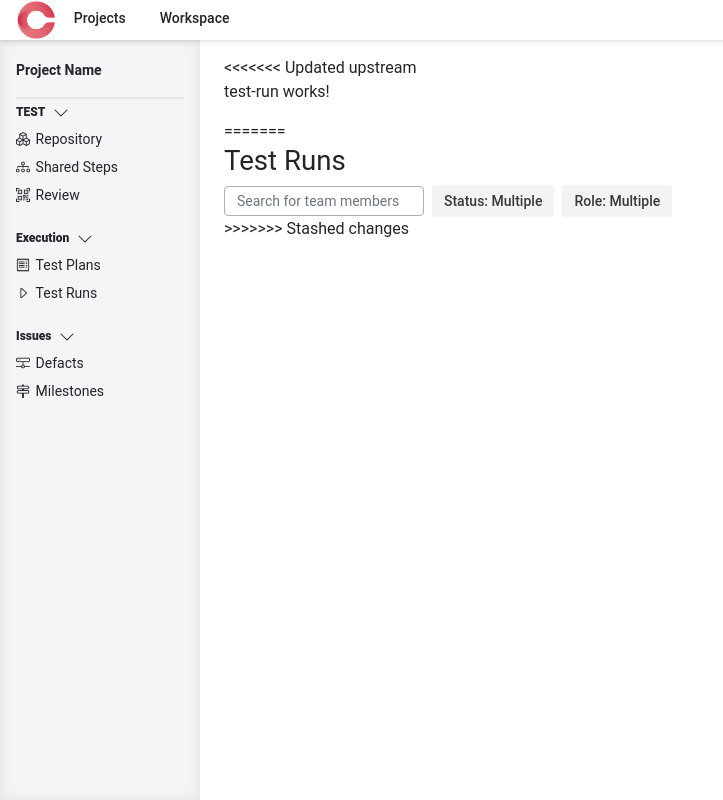
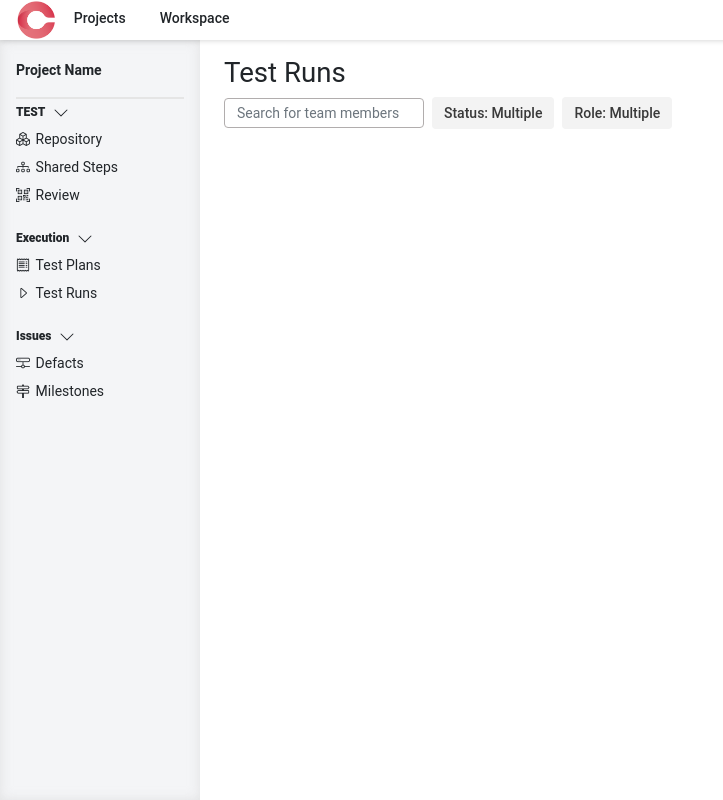
Before and after one commit to Ddollz/egs_QATest-App, an Angular app: page /projects/run in a window 1280 px wide. Shown: the whole page, without its empty margins (0-723 px from the left). Built offline with nearby package versions, Linux system fonts and the light colour scheme.

Commit message:
Update test-run.component.html

```diff
--- a/src/app/egs-project/projects/test-run/test-run.component.html
+++ b/src/app/egs-project/projects/test-run/test-run.component.html
@@ -1,7 +1,4 @@
 <div class="app__content">
-<<<<<<< Updated upstream
-  <p>test-run works!</p>
-=======
   <div class="row">
     <div class="col-lg-12">
       <h3>Test Runs</h3>
@@ -39,8 +36,6 @@
           </div>
         </div>
       </div>
-
     </div>
   </div>
->>>>>>> Stashed changes
 </div>
```
